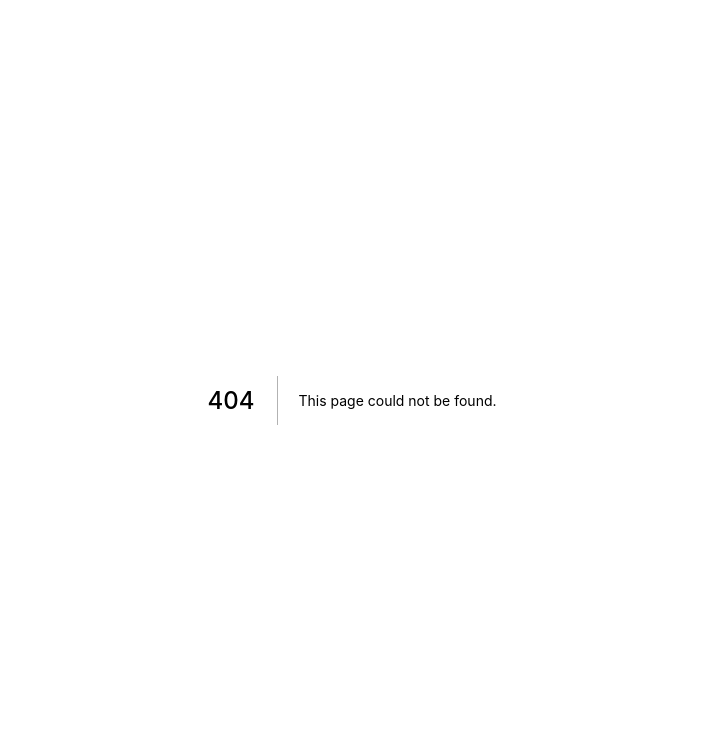
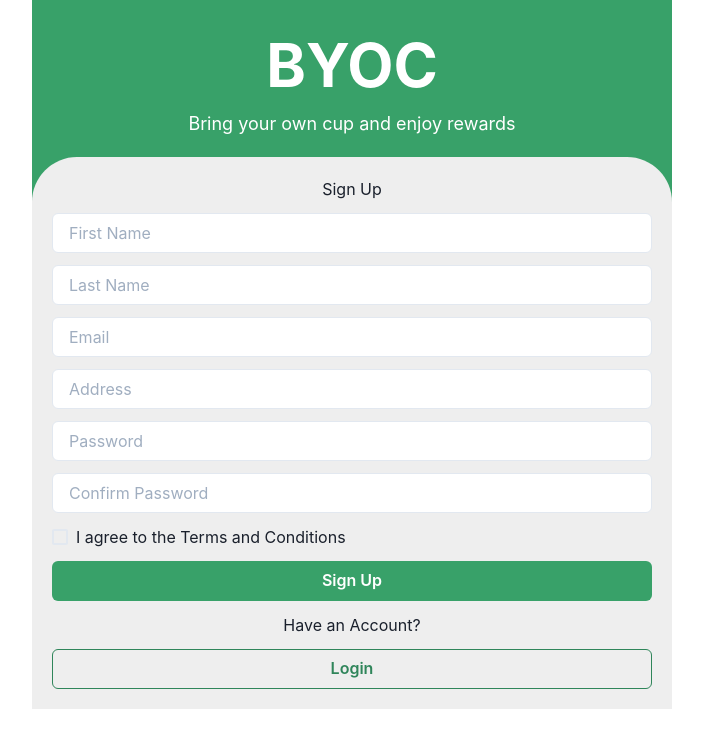
Before and after one commit to shadmansaalim/BYOCC-Hackacthon-2021, a Next.js app: page /signup in a window 1280 px wide. Before the commit this address had no page. Shown: the top 748 px of the page, without its empty margins (288-991 px from the left). Built offline with nearby package versions, Linux system fonts and the light colour scheme.

Commit message:
SignUp page added

```diff
--- /dev/null
+++ b/src/pages/signup.js
@@ -0,0 +1,88 @@
+import { useState } from "react";
+import {
+  Input,
+  Button,
+  Stack,
+  Container,
+  Checkbox,
+  Link,
+  Text
+} from "@chakra-ui/react";
+
+
+export default function Signup() {
+
+  return (
+    <div>
+      <Container bg="green" maxW="container.sm" textAlign="center" p={0} style={{
+        backgroundColor: 'rgb(56, 161, 105)'
+      }}>
+        <Container p={5} style={{ color: 'white' }}>
+          <Text fontSize="6xl" style={{ fontWeight: 'bold' }}>BYOC</Text>
+          <Text fontSize="lg">Bring your own cup and enjoy rewards</Text>
+        </Container>
+        <form>
+          <Stack bg="#EEEEEE" borderTopRadius="45" spacing={3} p={5}>
+            <h4>Sign Up</h4>
+            <Input
+              type="text"
+              placeholder="First Name"
+              name="firstName"
+              bg="white"
+              required
+            />
+            <Input
+              type="text"
+              placeholder="Last Name"
+              name="lastName"
+              bg="white"
+              required
+            />
+            <Input
+              type="email"
+              placeholder="Email"
+              name="email"
+              bg="white"
+              required
+            />
+            <Input
+              type="text"
+              placeholder="Address"
+              name="address"
+              bg="white"
+              required
+            />
+            <Input
+              type="password"
+              name="password"
+              placeholder="Password"
+              bg="white"
+              required
+            />
+            <Input
+              type="password"
+              name="confirmPassword"
+              placeholder="Confirm Password"
+              bg="white"
+              required
+            />
+            <Checkbox colorScheme="green" required>
+              I agree to the Terms and Conditions
+            </Checkbox>
+            <Button type="submit" colorScheme="green">
+              Sign Up
+            </Button>
+            <label>Have an Account?</label>
+
+            <Button
+              colorScheme="green"
+              variant="outline"
+            >
+              Login
+            </Button>
+          </Stack>
+        </form>
+      </Container>
+    </div>
+  );
+}
```
Also changed, not shown: src/pages/login.js (added).
